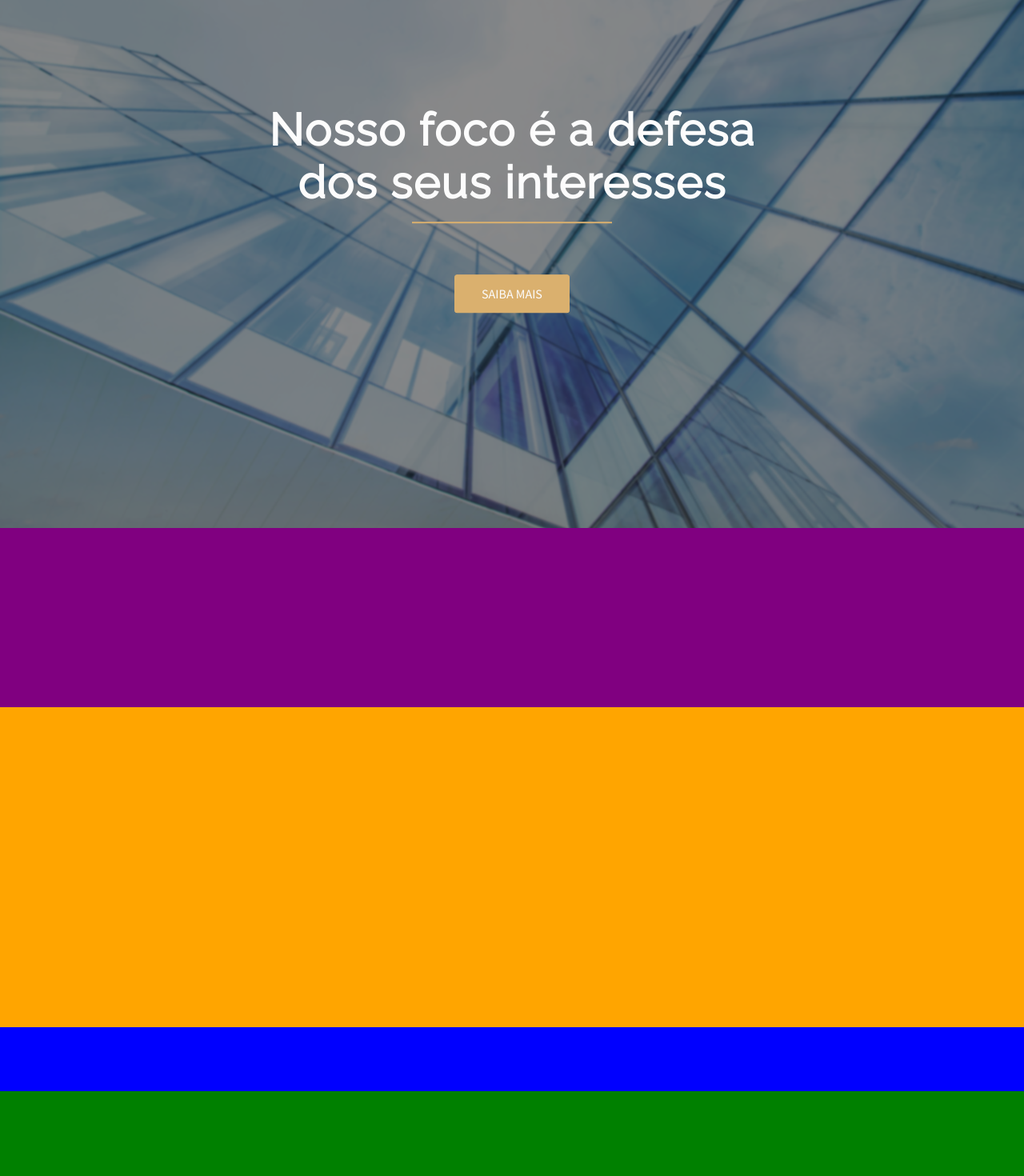
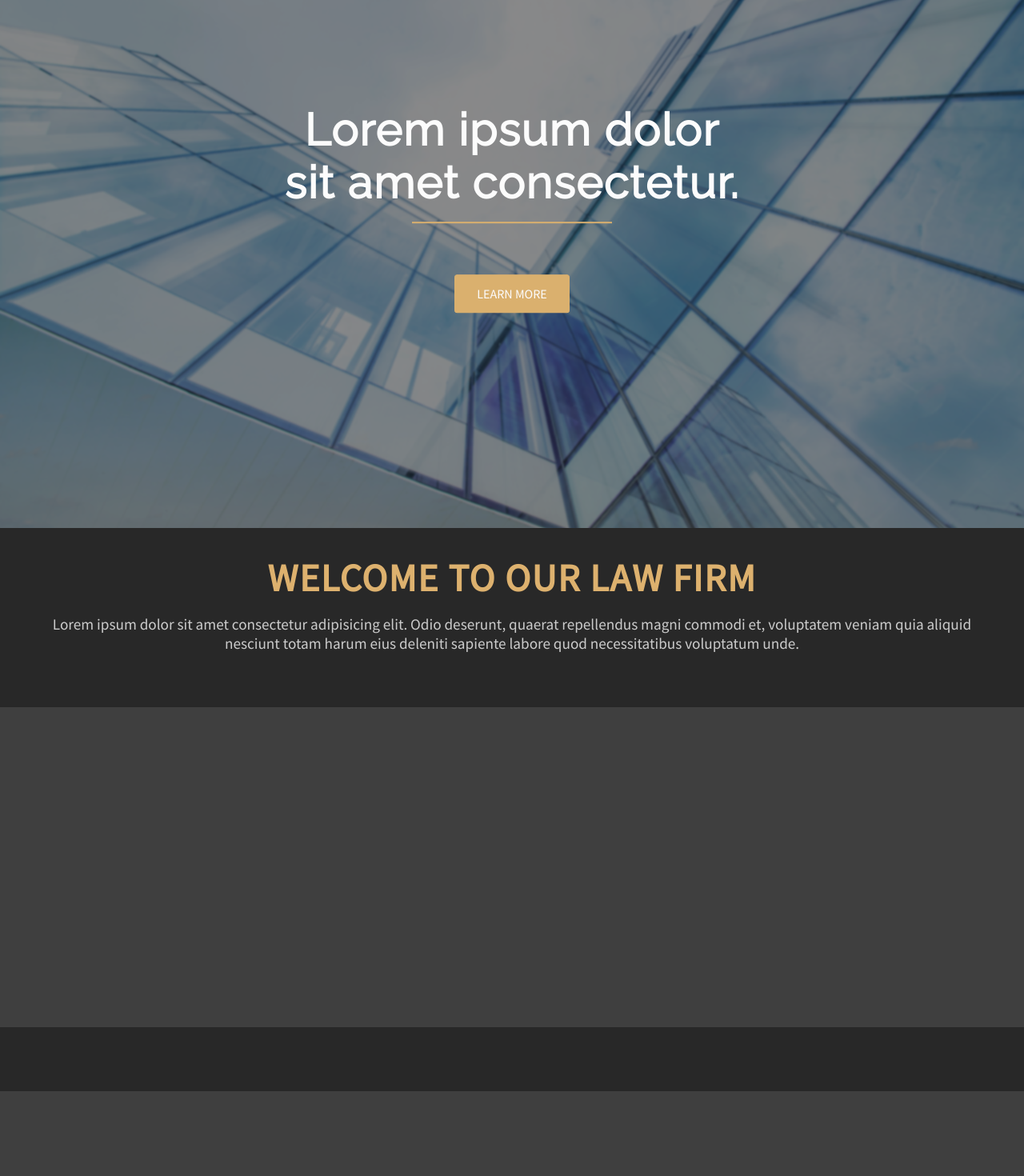
Before and after one commit to Danykesia/advocacia-project, a Vue app: page / in a window 1280 px wide. Shown: the part 140-1610 px from the top of the page at 80% size. Built offline with nearby package versions, Linux system fonts and the light colour scheme.

Commit message:
welcome completed

```diff
--- a/src/components/Slide.vue
+++ b/src/components/Slide.vue
@@ -4,9 +4,9 @@
       <!-- <img src="../assets/building.png"/> -->
 
       <div class="slide_text-box">
-        <h1 class="main_text">Nosso foco é a defesa<br>dos seus interesses</h1>
+        <h1 class="main_text">Lorem ipsum dolor<br>sit amet consectetur.</h1>
         <hr>
-        <a href="#" class="btn btn-text">Saiba mais</a>
+        <a href="#" class="btn btn-text">Learn more</a>
       </div>
     </div>
 
@@ -14,9 +14,9 @@
       <!-- <img src="../assets/man.png"/> -->
 
       <div class="slide_text-box">
-        <h1 class="main_text">Advocacia com ética<br>e transparência</h1>
+        <h1 class="main_text">Lorem ipsum dolor<br>sit amet consectetur.</h1>
         <hr>
-        <a href="#" class="btn btn-text">Saiba mais</a>
+        <a href="#" class="btn btn-text">Learn more</a>
       </div>
     </div>
   </main>
--- a/src/components/Welcome.vue
+++ b/src/components/Welcome.vue
@@ -1,3 +1,32 @@
 <template>
-  <div class="welcome"></div>
+  <div class="welcome">
+    <h1>Welcome to our law firm</h1>
+    <p>Lorem ipsum dolor sit amet consectetur adipisicing elit.
+      Odio deserunt, quaerat repellendus magni commodi et, voluptatem
+      veniam quia aliquid nesciunt totam harum eius deleniti sapiente
+      labore quod necessitatibus voluptatum unde.
+    </p>
+  </div>
 </template>
+
+<style lang="scss" scoped>
+.welcome {
+  padding: 2rem 2rem 0 2rem;
+
+  & h1 {
+    text-align: center;
+    font-size: 3rem;
+    text-transform: uppercase;
+    letter-spacing: 0.1rem;
+    color: #ddb16e;
+  }
+
+  & p {
+    padding-bottom: 2rem;
+    margin-top: 1rem;
+    color: #ccc;
+    font-size: 1.2rem;
+    text-align: center;
+  }
+}
+</style>
--- a/src/views/Home.vue
+++ b/src/views/Home.vue
@@ -56,25 +56,25 @@ export default {
 }
 
 .welcome {
-  background-color: purple;
+  background-color:#282828;
   height: 28vh;
   grid-row: 2/3;
 }
 
 .services {
-  background-color: orange;
+  background-color: #3f3f3f;
   height: 50vh;
   grid-row: 3/4;
 }
 
 .social-media {
-  background-color: blue;
+  background-color: #282828;
   height: 10vh;
   grid-row: 4/5;
 }
 
 .news {
-  background-color: green;
+  background-color: #3f3f3f;
   height: 60vh;
   grid-row: 5/6;
 }
```
